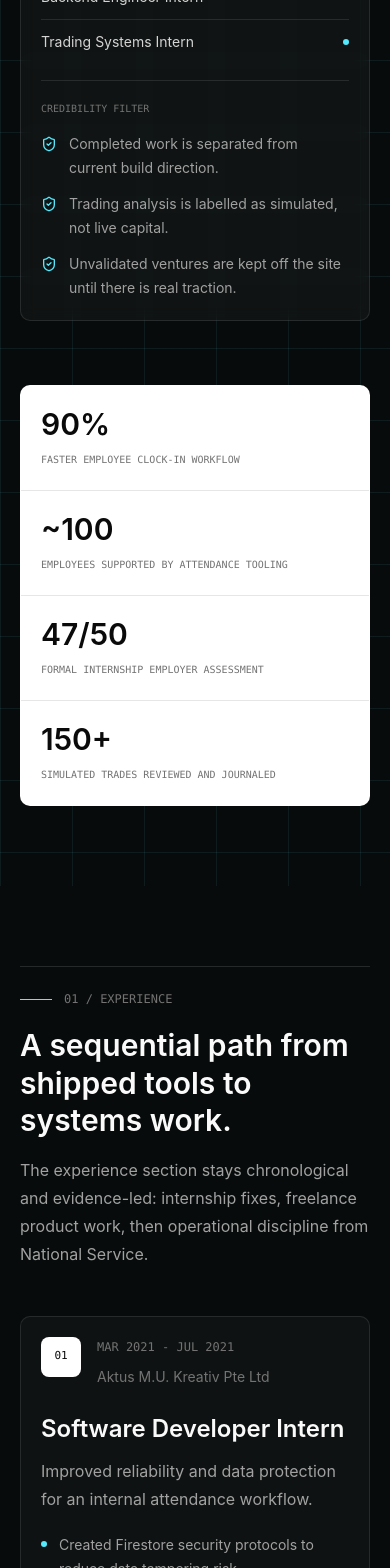
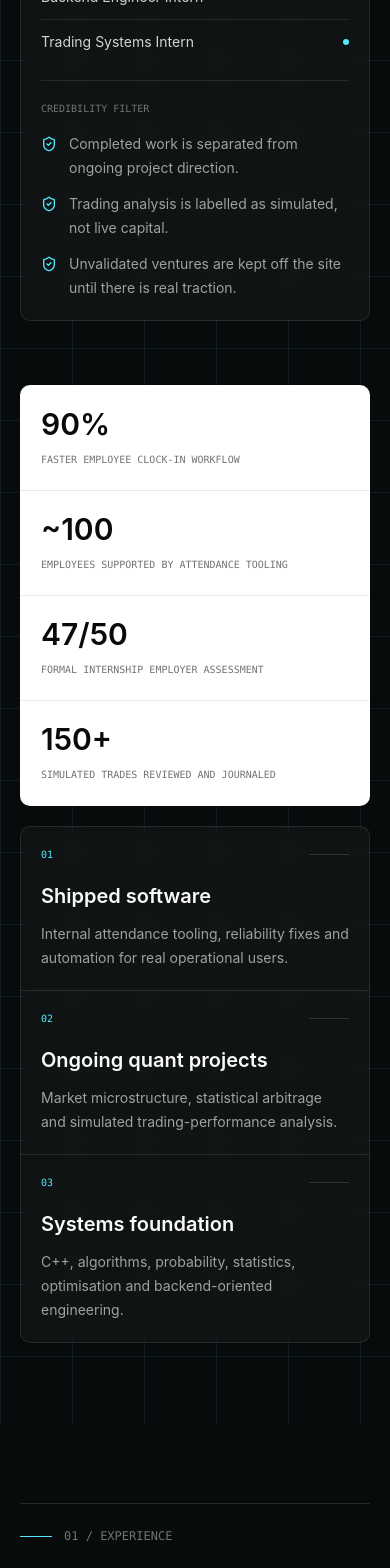
Before and after one commit to junlengg/junleng, a React (Vite) app: page / in a window 390 px wide. Shown: the part 1020-2588 px from the top of the page. Built offline with nearby package versions, Linux system fonts and the light colour scheme.

Commit message:
Improve portfolio flow and project hierarchy

```diff
--- a/src/App.jsx
+++ b/src/App.jsx
@@ -44,9 +44,27 @@ const roleTargets = [
 ];
 
 const credibilityNotes = [
-  'Completed work is separated from current build direction.',
+  'Completed work is separated from ongoing project direction.',
   'Trading analysis is labelled as simulated, not live capital.',
   'Unvalidated ventures are kept off the site until there is real traction.',
+];
+
+const profileArc = [
+  {
+    label: '01',
+    title: 'Shipped software',
+    copy: 'Internal attendance tooling, reliability fixes and automation for real operational users.',
+  },
+  {
+    label: '02',
+    title: 'Ongoing quant projects',
+    copy: 'Market microstructure, statistical arbitrage and simulated trading-performance analysis.',
+  },
+  {
+    label: '03',
+    title: 'Systems foundation',
+    copy: 'C++, algorithms, probability, statistics, optimisation and backend-oriented engineering.',
+  },
 ];
 
 const experience = [
@@ -135,7 +153,7 @@ const provenWork = [
 const quantDirection = [
   {
     title: 'Market Microstructure Simulator',
-    status: 'Current build',
+    status: 'Ongoing project',
     summary:
       'Event-driven limit order book for studying order flow, liquidity, latency and execution quality.',
     proof: 'Intended proof: matching engine, price-time priority, slippage and fill analysis.',
@@ -143,7 +161,7 @@ const quantDirection = [
   },
   {
     title: 'Pairs Trading Backtester',
-    status: 'Current build',
+    status: 'Ongoing project',
     summary:
       'Statistical-arbitrage research pipeline for identifying and evaluating mean-reverting equity pairs.',
     proof: 'Intended proof: cointegration, ADF testing, spread modelling, Sharpe ratio and drawdown.',
@@ -405,6 +423,28 @@ function App() {
               </div>
             ))}
           </div>
+
+          <div className="mt-5 grid overflow-hidden rounded-lg border border-neutral-950/10 bg-[#f3f1ea]/82 backdrop-blur dark:border-white/10 dark:bg-white/[0.035] lg:grid-cols-3">
+            {profileArc.map((item, index) => (
+              <div
+                key={item.title}
+                className={`p-5 sm:p-6 ${index > 0 ? 'border-t border-neutral-950/10 dark:border-white/10 lg:border-l lg:border-t-0' : ''}`}
+              >
+                <div className="flex items-center justify-between gap-4">
+                  <span className="font-mono text-[10px] uppercase text-cyan-800 dark:text-cyan-300">
+                    {item.label}
+                  </span>
+                  <span className="h-px w-10 bg-neutral-950/14 dark:bg-white/14" />
+                </div>
+                <h2 className="mt-5 text-xl font-semibold tracking-normal text-neutral-950 dark:text-neutral-50">
+                  {item.title}
+                </h2>
+                <p className="mt-3 text-sm leading-6 text-neutral-600 dark:text-neutral-400">
+                  {item.copy}
+                </p>
+              </div>
+            ))}
+          </div>
         </div>
       </section>
 
@@ -465,10 +505,10 @@ function App() {
             index="02"
             eyebrow="Proven Work"
             title="Completed work that can be explained quickly."
-            copy="Inspired by strong developer portfolios: show fewer things, make each thing understandable, and attach the evidence directly to the work."
+            copy="Three completed projects with concrete outcomes, implementation detail and enough context for a recruiter to understand the engineering work quickly."
           />
 
-          <div className="mt-12 grid gap-5 lg:grid-cols-3">
+          <div className="mt-12 grid gap-5 lg:grid-cols-2">
             {provenWork.map((project, index) => {
               const Icon = project.icon;
               return (
@@ -479,7 +519,9 @@ function App() {
                   whileInView="visible"
                   transition={{ duration: 0.45, delay: index * 0.04 }}
                   viewport={{ once: true, margin: '-60px' }}
-                  className="flex min-h-[28rem] flex-col rounded-lg border border-neutral-950/10 bg-white/60 p-5 transition-all hover:-translate-y-1 hover:bg-white/85 hover:shadow-[0_20px_60px_rgba(20,20,18,0.07)] dark:border-white/10 dark:bg-white/[0.035] dark:hover:bg-white/[0.055] sm:p-6"
+                  className={`flex flex-col rounded-lg border border-neutral-950/10 bg-white/60 p-5 transition-all hover:-translate-y-1 hover:bg-white/85 hover:shadow-[0_20px_60px_rgba(20,20,18,0.07)] dark:border-white/10 dark:bg-white/[0.035] dark:hover:bg-white/[0.055] sm:p-6 ${
+                    index === 0 ? 'lg:col-span-2' : 'min-h-[25rem]'
+                  }`}
                 >
                   <div className="flex items-start justify-between gap-4">
                     <span className="grid size-10 place-items-center rounded-md bg-neutral-950 text-white dark:bg-white dark:text-neutral-950">
@@ -491,7 +533,7 @@ function App() {
                   </div>
                   <h3 className="mt-6 text-2xl font-semibold tracking-normal">{project.title}</h3>
                   <p className="mt-4 leading-7 text-neutral-600 dark:text-neutral-400">{project.summary}</p>
-                  <div className="mt-6 grid gap-2">
+                  <div className={`mt-6 grid gap-2 ${index === 0 ? 'sm:grid-cols-3' : ''}`}>
                     {project.outcomes.map((outcome) => (
                       <div key={outcome} className="border-t border-neutral-950/10 pt-2 font-mono text-[10px] uppercase leading-5 text-neutral-500 dark:border-white/10">
                         {outcome}
@@ -528,8 +570,8 @@ function App() {
           <SectionHeading
             index="03"
             eyebrow="Quant Direction"
-            title="Current builds, labelled honestly."
-            copy="These are the market-focused projects that point toward quant development. They are presented as current builds or simulated analysis, not exaggerated work history."
+            title="Ongoing projects, labelled honestly."
+            copy="These are the market-focused projects that point toward quant development. They are presented as ongoing projects or simulated analysis, not exaggerated work history."
           />
 
           <div className="mt-12 overflow-hidden rounded-lg border border-neutral-950/10 dark:border-white/10">
```
